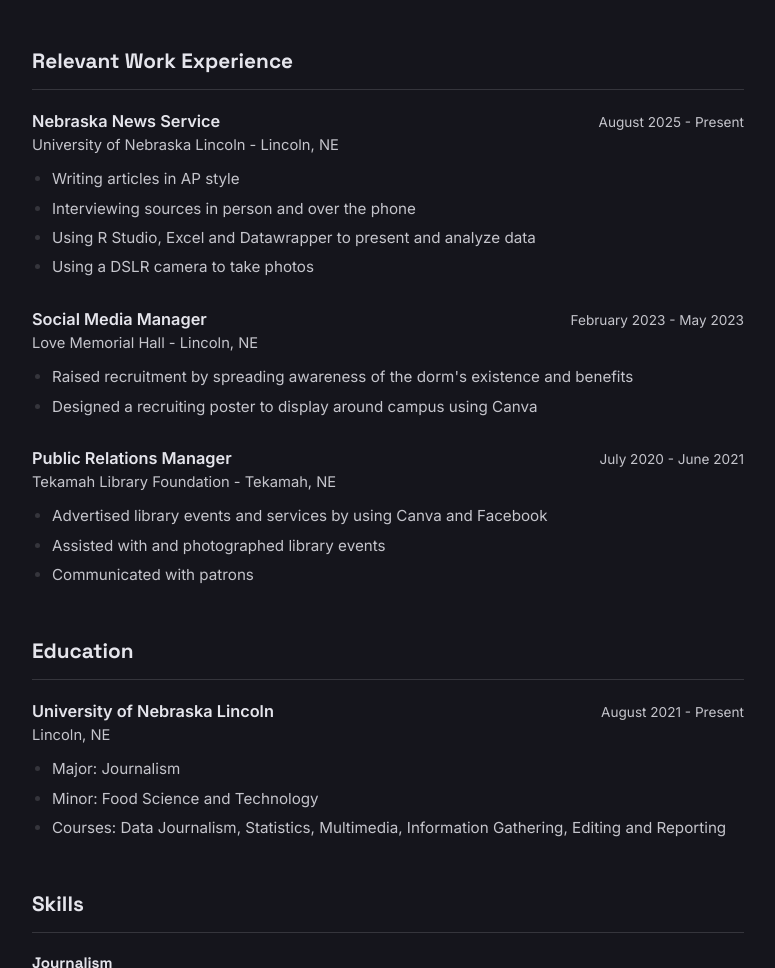
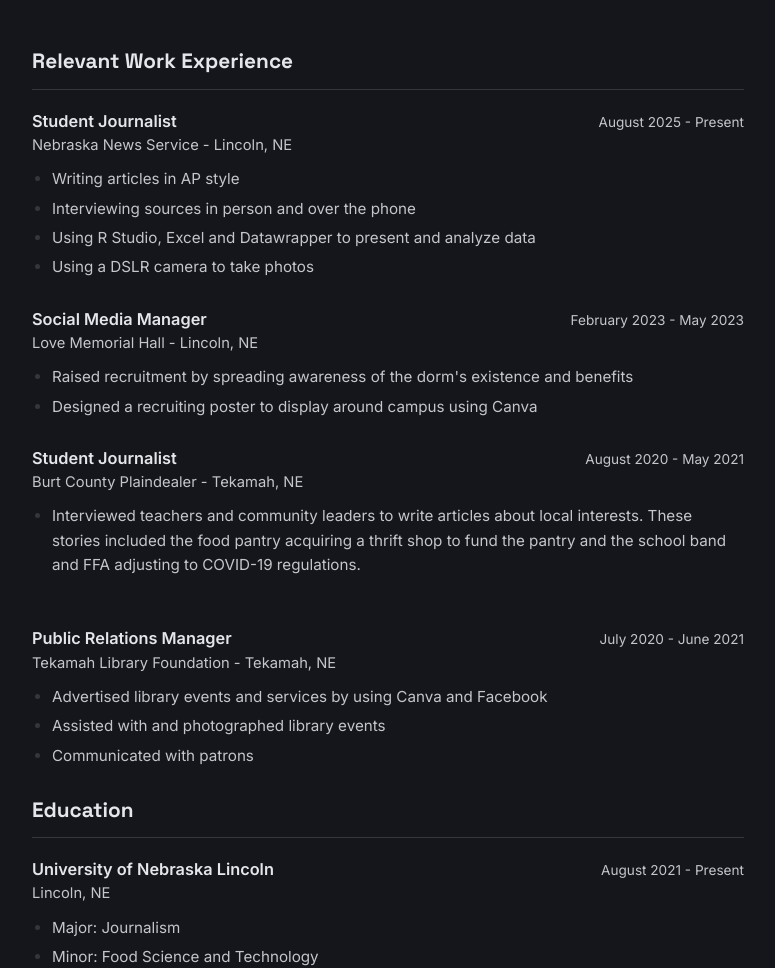
Before and after one commit to MackenzieJEvans/MackenzieJEvans.github.io, a plain HTML site: page index.html in a window 1280 px wide. Shown: the part 1140-2108 px from the top of the page, without its empty margins (252-1027 px from the left). Drawn offline with Linux system fonts and the light colour scheme.

Commit message:
Update index.html

```diff
--- a/index.html
+++ b/index.html
@@ -209,8 +209,8 @@
     <div class="entry">
       <div class="entry-head">
         <div>
-          <div class="entry-title">Nebraska News Service</div>
-          <div class="entry-org">University of Nebraska Lincoln - Lincoln, NE</div>
+          <div class="entry-title">Student Journalist</div>
+          <div class="entry-org">Nebraska News Service - Lincoln, NE</div>
         </div>
         <div class="entry-date">August 2025 - Present</div>
       </div>
@@ -239,6 +239,20 @@
     <div class="entry">
       <div class="entry-head">
         <div>
+          <div class="entry-title">Student Journalist</div>
+          <div class="entry-org">Burt County Plaindealer - Tekamah, NE</div>
+        </div>
+        <div class="entry-date">August 2020 - May 2021</div>
+      </div>
+      <ul>
+        <li>Interviewed teachers and community leaders to write articles about local interests. These stories included the food pantry acquiring a thrift shop to fund the pantry and the school band and FFA adjusting to COVID-19 regulations. </li>
+      </ul>
+    </div>
+  </section>
+
+    <div class="entry">
+      <div class="entry-head">
+        <div>
           <div class="entry-title">Public Relations Manager</div>
           <div class="entry-org">Tekamah Library Foundation - Tekamah, NE</div>
         </div>
@@ -250,7 +264,6 @@
         <li>Communicated with patrons</li>
       </ul>
     </div>
-  </section>
 
   <section id="Education">
     <h2>Education</h2>
```
